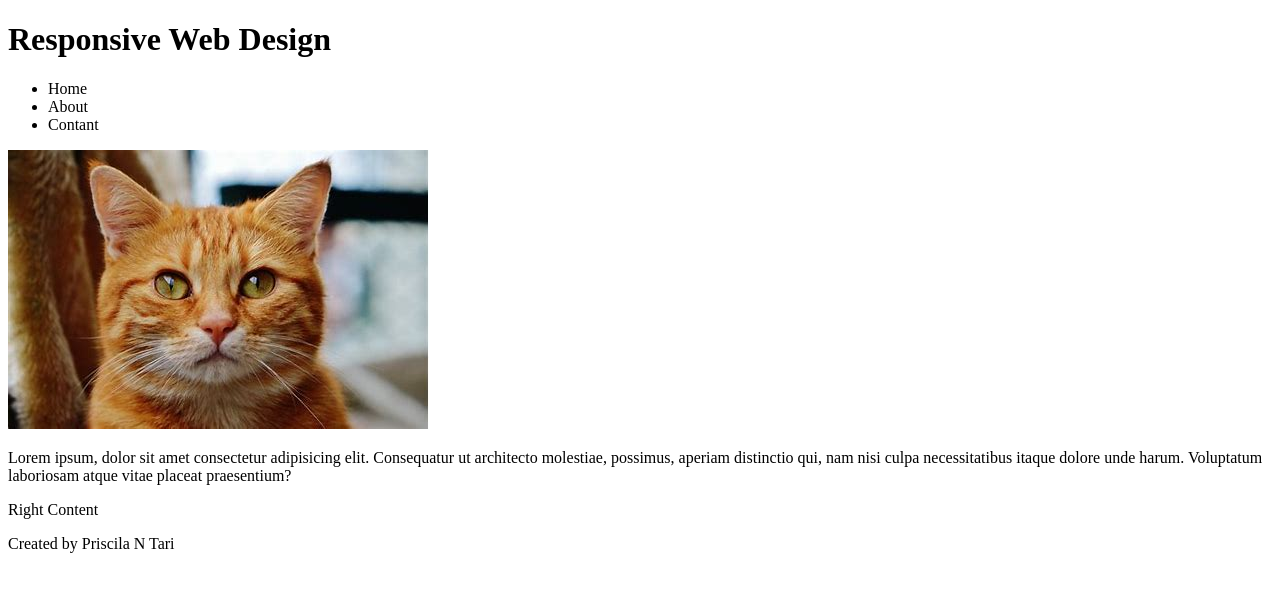
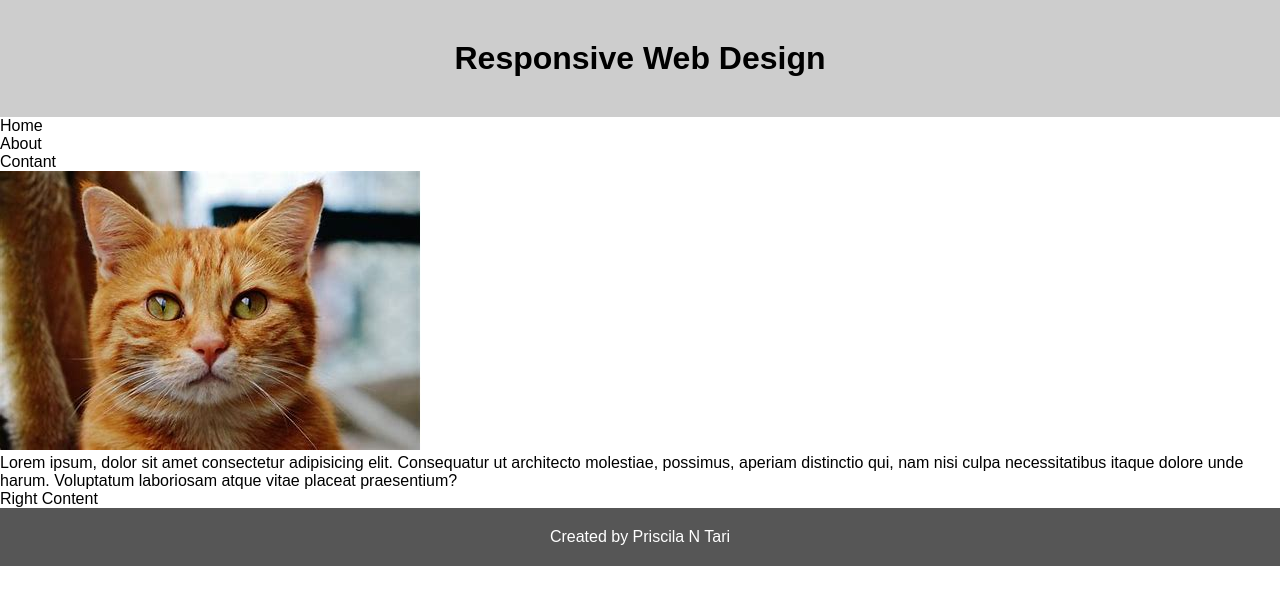
Before and after one commit to priscilanataliaaa/priscilafile, a plain HTML site: page responsive.html in a window 1280 px wide. Drawn offline with Linux system fonts and the light colour scheme.

Commit message:
add style header, content, and footer

```diff
--- a/responsive.css
+++ b/responsive.css
@@ -0,0 +1,20 @@
+* {
+    margin: 0;
+    padding: 0;
+    box-sizing: border-box;
+    font-family: Arial, Helvetica, sans-serif;
+}
+
+header {
+    background-color: #cdcdcd;
+    text-align: center;
+    padding: 40px;
+
+}
+
+footer {
+    background-color: #565656;
+    color: white;
+    padding: 20px;
+    text-align: center;
+}
--- a/responsive.html
+++ b/responsive.html
@@ -3,7 +3,9 @@
 <head>
     <meta charset="UTF-8">
     <meta name="viewport" content="width=device-width, initial-scale=1.0">
-    <title>Document</title>
+        <link rel="stylesheet" href="responsive.css">
+        <title>Document</title>
+
 </head>
 <body>
     <header>
```
